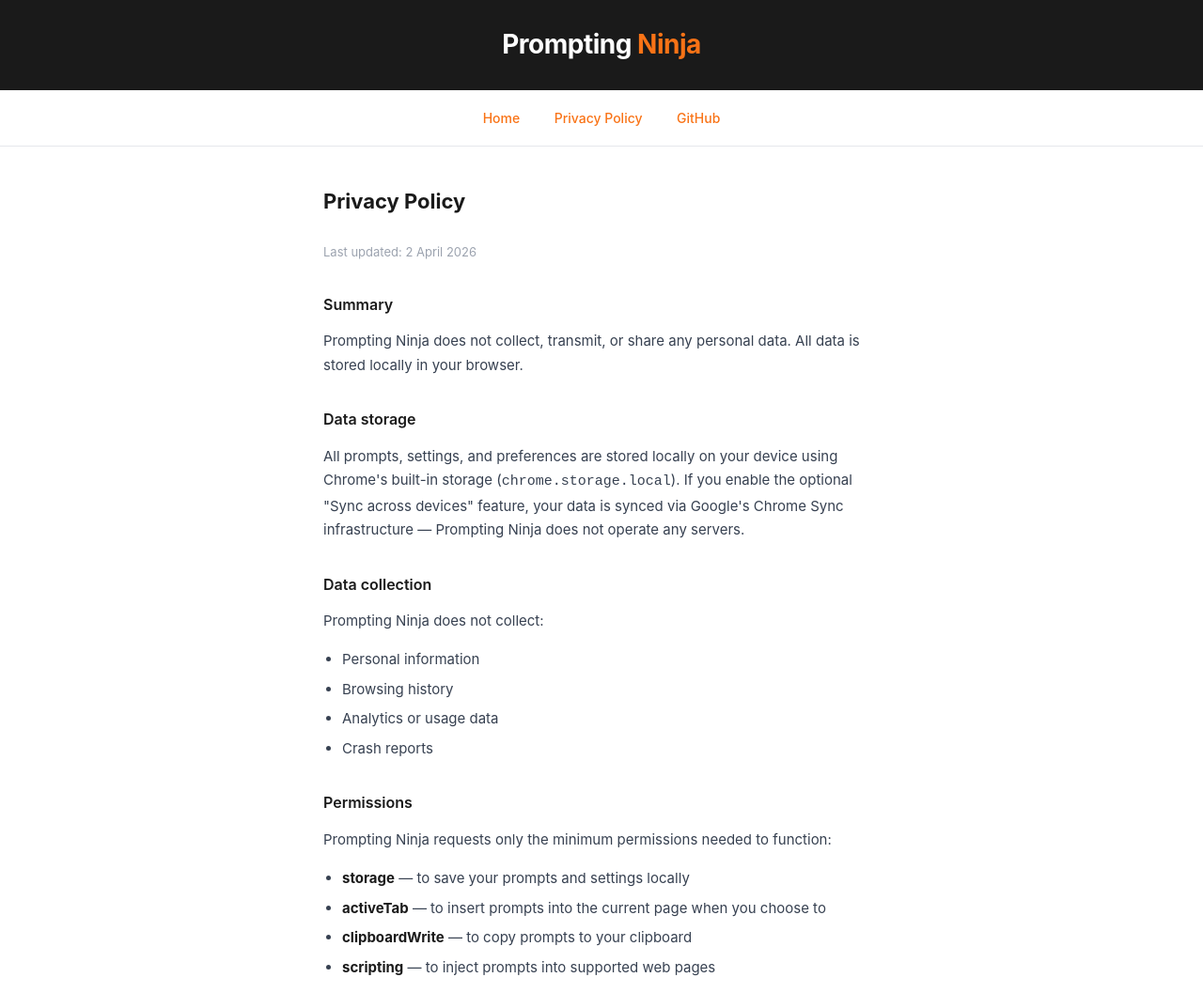
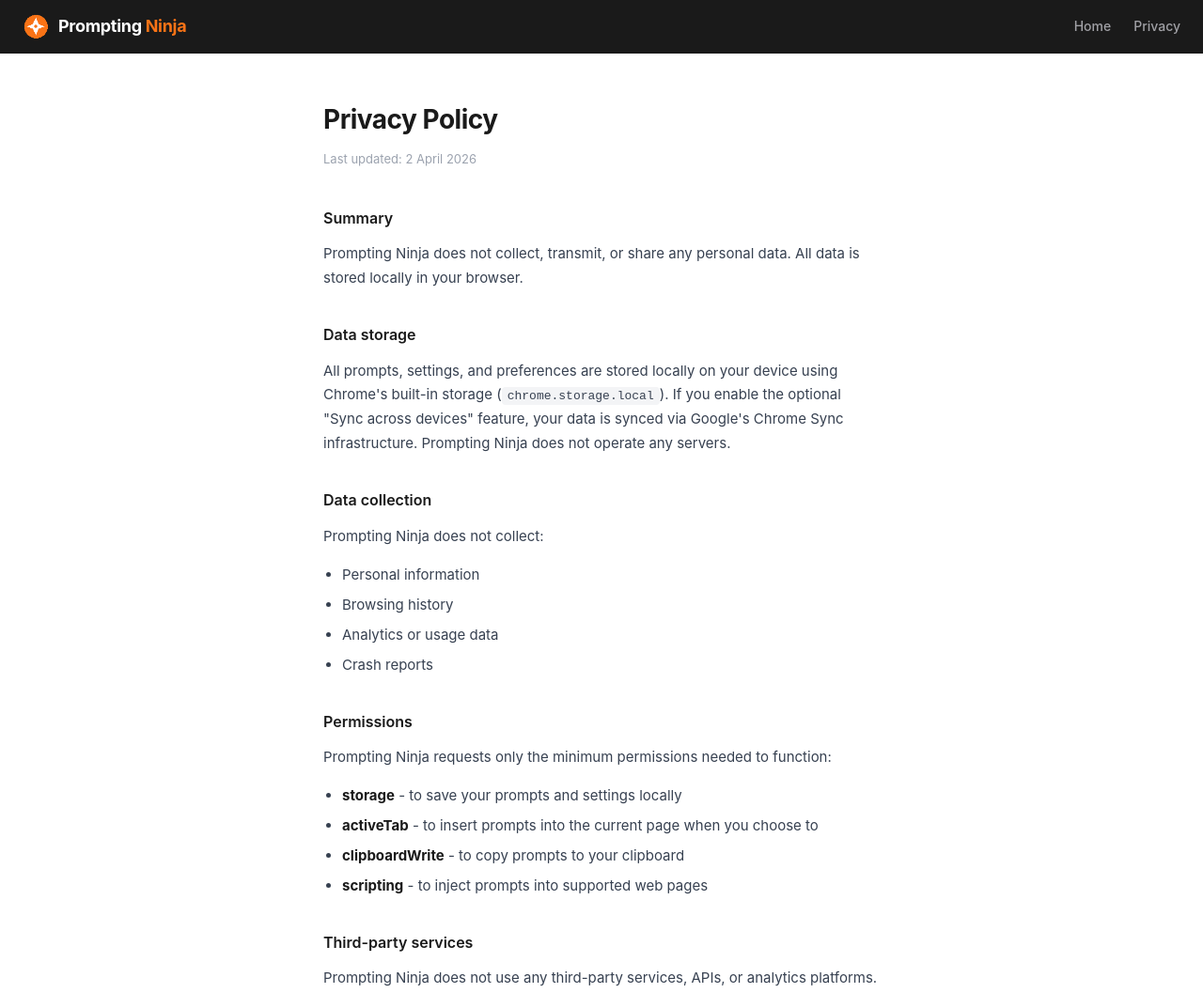
Before and after one commit to krystianzajac/prompting-ninja-site, a plain HTML site: page privacy.html in a window 1280 px wide. Shown: the top 1057 px of the page at 94% size. Drawn offline with Linux system fonts and the light colour scheme.

Commit message:
Redesign privacy page to match main site, remove GitHub links, fix contact

```diff
--- a/privacy.html
+++ b/privacy.html
@@ -3,103 +3,140 @@
 <head>
   <meta charset="UTF-8">
   <meta name="viewport" content="width=device-width, initial-scale=1.0">
-  <title>Privacy Policy — Prompting Ninja</title>
+  <title>Privacy Policy - Prompting Ninja</title>
+  <meta name="description" content="Privacy policy for Prompting Ninja Chrome extension. All data stored locally. No tracking, no accounts, no servers.">
+  <link rel="icon" type="image/x-icon" href="favicon.ico">
+  <link rel="icon" type="image/png" sizes="48x48" href="icon48.png">
   <style>
     * { margin: 0; padding: 0; box-sizing: border-box; }
+
     body {
       font-family: -apple-system, BlinkMacSystemFont, 'Segoe UI', Roboto, sans-serif;
       color: #1a1a1a;
       background: #ffffff;
-      line-height: 1.7;
+      line-height: 1.6;
+      -webkit-font-smoothing: antialiased;
     }
+
     .header {
       background: #1a1a1a;
-      padding: 24px 0;
-      text-align: center;
+      padding: 14px 24px;
+      display: flex;
+      align-items: center;
+      justify-content: space-between;
     }
-    .header h1 {
-      font-size: 28px;
-      font-weight: 700;
-      letter-spacing: -0.5px;
+
+    .logo {
+      display: flex;
+      align-items: center;
+      gap: 10px;
+      text-decoration: none;
     }
-    .header .prompting { color: #ffffff; }
-    .header .ninja { color: #f97316; }
+
+    .logo img { width: 28px; height: 28px; }
+    .logo h1 { font-size: 18px; font-weight: 700; letter-spacing: -0.3px; }
+    .logo .prompting { color: #ffffff; }
+    .logo .ninja { color: #f97316; }
+
+    .nav { display: flex; align-items: center; gap: 24px; }
+    .nav a {
+      color: #a1a1a6;
+      text-decoration: none;
+      font-size: 14px;
+      font-weight: 500;
+      transition: color 0.15s ease;
+    }
+    .nav a:hover { color: #ffffff; }
+
     .container {
       max-width: 640px;
       margin: 0 auto;
-      padding: 40px 24px;
+      padding: 48px 24px;
     }
-    nav {
-      text-align: center;
-      padding: 16px 0;
-      border-bottom: 1px solid #e5e7eb;
+
+    .page-title {
+      font-size: 28px;
+      font-weight: 700;
+      margin-bottom: 8px;
+      letter-spacing: -0.5px;
     }
-    nav a {
-      color: #f97316;
-      text-decoration: none;
-      font-size: 14px;
-      font-weight: 500;
-      margin: 0 16px;
+
+    .updated {
+      color: #9ca3af;
+      font-size: 13px;
+      margin-bottom: 40px;
     }
-    nav a:hover { text-decoration: underline; }
-    h2 {
-      font-size: 22px;
-      font-weight: 700;
-      margin-bottom: 24px;
-      color: #1a1a1a;
-    }
+
     h3 {
       font-size: 16px;
       font-weight: 600;
-      margin: 32px 0 12px;
+      margin: 36px 0 12px;
       color: #1a1a1a;
     }
+
     p {
       margin-bottom: 16px;
       color: #374151;
       font-size: 15px;
+      line-height: 1.7;
     }
+
     ul {
       margin: 0 0 16px 20px;
       color: #374151;
       font-size: 15px;
     }
-    li { margin-bottom: 6px; }
+
+    li { margin-bottom: 8px; line-height: 1.6; }
     strong { color: #1a1a1a; }
-    .updated {
+    code {
+      background: #f3f4f6;
+      padding: 2px 6px;
+      border-radius: 4px;
+      font-size: 13px;
+    }
+    a { color: #f97316; text-decoration: none; }
+    a:hover { text-decoration: underline; }
+
+    .footer {
+      text-align: center;
+      padding: 32px 24px;
+      border-top: 1px solid #e5e7eb;
       color: #9ca3af;
       font-size: 13px;
-      margin-bottom: 32px;
     }
-    .footer {
-      text-align: center;
-      padding: 24px;
-      color: #9ca3af;
-      font-size: 13px;
-      border-top: 1px solid #e5e7eb;
-      margin-top: 40px;
+
+    .footer a { color: #f97316; }
+    .footer-links { display: flex; gap: 24px; justify-content: center; margin-bottom: 12px; }
+
+    @media (max-width: 768px) {
+      .header { padding: 12px 16px; }
+      .container { padding: 32px 16px; }
     }
-    a { color: #f97316; }
   </style>
 </head>
 <body>
-  <div class="header">
-    <h1><span class="prompting">Prompting</span> <span class="ninja">Ninja</span></h1>
-  </div>
-  <nav>
-    <a href="index.html">Home</a>
-    <a href="privacy.html">Privacy Policy</a>
-    <a href="https://github.com/krystianzajac/prompting-ninja">GitHub</a>
-  </nav>
+
+  <header class="header">
+    <a class="logo" href="/">
+      <img src="icon48.png" alt="Prompting Ninja" width="28" height="28">
+      <h1><span class="prompting">Prompting</span> <span class="ninja">Ninja</span></h1>
+    </a>
+    <nav class="nav">
+      <a href="/">Home</a>
+      <a href="privacy.html">Privacy</a>
+    </nav>
+  </header>
+
   <div class="container">
-    <h2>Privacy Policy</h2>
+    <h2 class="page-title">Privacy Policy</h2>
     <p class="updated">Last updated: 2 April 2026</p>
 
     <h3>Summary</h3>
     <p>Prompting Ninja does not collect, transmit, or share any personal data. All data is stored locally in your browser.</p>
 
     <h3>Data storage</h3>
-    <p>All prompts, settings, and preferences are stored locally on your device using Chrome's built-in storage (<code>chrome.storage.local</code>). If you enable the optional "Sync across devices" feature, your data is synced via Google's Chrome Sync infrastructure — Prompting Ninja does not operate any servers.</p>
+    <p>All prompts, settings, and preferences are stored locally on your device using Chrome's built-in storage (<code>chrome.storage.local</code>). If you enable the optional "Sync across devices" feature, your data is synced via Google's Chrome Sync infrastructure. Prompting Ninja does not operate any servers.</p>
 
     <h3>Data collection</h3>
     <p>Prompting Ninja does not collect:</p>
@@ -113,10 +150,10 @@
     <h3>Permissions</h3>
     <p>Prompting Ninja requests only the minimum permissions needed to function:</p>
     <ul>
-      <li><strong>storage</strong> — to save your prompts and settings locally</li>
-      <li><strong>activeTab</strong> — to insert prompts into the current page when you choose to</li>
-      <li><strong>clipboardWrite</strong> — to copy prompts to your clipboard</li>
-      <li><strong>scripting</strong> — to inject prompts into supported web pages</li>
+      <li><strong>storage</strong> - to save your prompts and settings locally</li>
+      <li><strong>activeTab</strong> - to insert prompts into the current page when you choose to</li>
+      <li><strong>clipboardWrite</strong> - to copy prompts to your clipboard</li>
+      <li><strong>scripting</strong> - to inject prompts into supported web pages</li>
     </ul>
 
     <h3>Third-party services</h3>
@@ -126,10 +163,16 @@
     <p>If we make changes to this privacy policy, we will update this page and the "Last updated" date above.</p>
 
     <h3>Contact</h3>
-    <p>If you have questions about this privacy policy, please open an issue at <a href="https://github.com/krystianzajac/prompting-ninja/issues">github.com/krystianzajac/prompting-ninja/issues</a>.</p>
+    <p>If you have questions about this privacy policy, reach out to <a href="https://x.com/krystianzajac">@krystianzajac on X</a>.</p>
   </div>
-  <div class="footer">
-    &copy; 2026 Prompting Ninja. All rights reserved.
-  </div>
+
+  <footer class="footer">
+    <div class="footer-links">
+      <a href="/">Home</a>
+      <a href="privacy.html">Privacy Policy</a>
+    </div>
+    <p>&copy; 2026 Prompting Ninja. All rights reserved.</p>
+  </footer>
+
 </body>
 </html>
```
